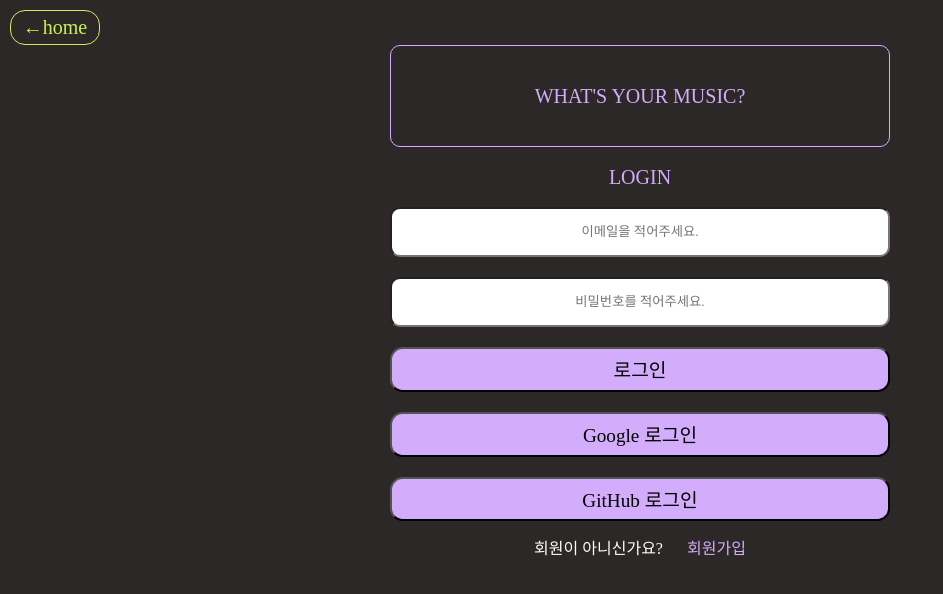
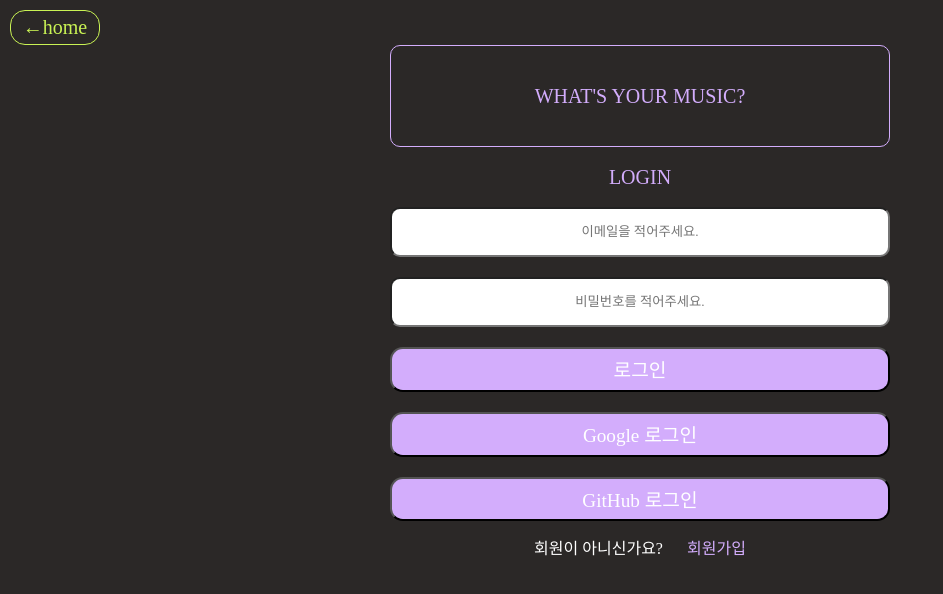
Before and after one commit to team7-newsfeed-project/whats-your-music, a React (Create React App) app: page /log_in in a window 1280 px wide. Shown: the top 594 px of the page, without its empty margins (0-943 px from the left). Built offline with nearby package versions, Linux system fonts and the light colour scheme; no server answers.

Commit message:
[Feat/#79] 마이페이지 내용 수정 부분 버그 발생. 수정완료 안 눌러도 같이 값이 변함

```diff
--- a/src/components/main/ProfileImage.jsx
+++ b/src/components/main/ProfileImage.jsx
@@ -8,33 +8,19 @@ import * as M from "components/styles/MypageStyle";
 import DangerButton from "components/common/DangerButton";
 import { setAccount } from "store/modules/userAccount";
 import { collection, getDocs, query, where } from "firebase/firestore";
+import { setUserInfo } from "database/FirebaseAPI";
+import { setEditValue, setInitValue } from "store/modules/userContents";
+import { useNavigate } from "react-router-dom";
 
 const ProfileImage = () => {
     const dispatch = useDispatch();
     const { email } = useSelector((store) => store.userAccount);
     const selectFile = useSelector((store) => store.userImage.selectFile);
     const thumnailImg = useSelector((store) => store.userImage.thumnailImg);
+    const reduxUser = useSelector((store) => store.userAccount);
     const [isEdit, setEdit] = useState(false);
+    const navigate = useNavigate();
 
-    // useEffect(() => {
-    //     alert(`${email}`);
-    //     const getUserInfo = async (email) => {
-    //         //firebase에서 계정정보를 가져와서 redux에 저장
-    //         const q = query(collection(db, "accounts"), where("email", "==", email));
-    //         const querySnapshot = await getDocs(q);
-    //         let user;
-    //         querySnapshot.forEach((doc) => {
-    //             user = doc.data();
-    //             // user.firebaseId = doc.id;
-    //             console.log(user);
-    //         });
-    //         console.log(user);
-
-    //         // dispatch(setAccount(user));
-    //         //   dispatch(setThumnailImg(downloadURL));
-    //     };
-    //     getUserInfo(email);
-    // }, []);
     // 1. 이미지 선택
     const currEmail = email ? email : null;
     const handleUpload = async () => {
@@ -58,8 +44,8 @@ const ProfileImage = () => {
         // 파이어베이스 해당 콜렉션에 있는 문서 파일 url 가져오기
         const downloadURL = await getDownloadURL(imageRef);
         dispatch(setThumnailImg(downloadURL));
-        console.log(downloadURL);
         dispatch(setAccount({ image: downloadURL }));
+        await setUserInfo(reduxUser, { image: downloadURL }, dispatch);
 
         setEdit(false);
         return downloadURL;
@@ -118,3 +104,41 @@ const ProfileImage = () => {
 };
 
 export default ProfileImage;
+
+// useEffect(() => {
+//     alert(`${email}`);
+//     if (!email) {
+//         alert("로그인 해주세요!");
+//         navigate("/");
+//     }
+//     const getUserInfo = async (email) => {
+//         //firebase에서 계정정보를 가져와서 redux에 저장
+//         const q = query(collection(db, "accounts"), where("email", "==", email));
+//         const querySnapshot = await getDocs(q);
+//         let user;
+//         try {
+//             querySnapshot.forEach((doc) => {
+//                 user = doc.data();
+//                 // user.firebaseId = doc.id;
+//                 const image = user.image;
+//                 const nickname = user.nickname;
+//                 const comment = user.comment;
+//                 console.log(user.nickname, user.comment);
+
+//                 dispatch(setAccount({ image, nickname, comment }));
+//                 dispatch(setThumnailImg(user.image));
+//                 // dispatch(setInitValue({ nickname, comment }));
+//                 dispatch(setEditValue({ nickname, comment }));
+//             });
+//         } catch (error) {
+//             console.log("로그인 해주세요!", error);
+//             alert("로그인 해주세요!");
+//             navigate("/");
+//         }
+//         if (!user || !user.image) {
+//             alert("로그인 해주세요!");
+//             navigate("/");
+//         }
+//     };
+//     getUserInfo(email);
+// }, []);
--- a/src/components/styles/ButtonStyled.jsx
+++ b/src/components/styles/ButtonStyled.jsx
@@ -2,9 +2,9 @@ import styled from "styled-components";
 
 /* 쓸 수 있는 props : bgc, pd, mg, ml, mr, mb, bdc, bradius, color, fsize */
 export const NormalButton = styled.button`
-    background-color: ${(style) => style.bgc || "var(--mainColor)"};
+    background-color: ${(style) => style.$bgc || "var(--mainColor)"};
     padding: ${(style) =>
-        style.pd
+        style.$pd
             ? style.pd
                   .split(", ")
                   .map((value) => `${value}rem`)
@@ -16,8 +16,8 @@ export const NormalButton = styled.button`
    props 입력 형식 : pd={0.4, 1}  pd="0.4, 1" pd="2px" mg={2, 1} mg="2" */
 
     margin: ${(style) =>
-        style.mg
-            ? style.mg
+        style.$mg
+            ? style.$mg
                   .split(", ")
                   .map((value) => `${value}rem`)
                   .join(" ")
@@ -26,14 +26,14 @@ export const NormalButton = styled.button`
   1rem = 16px,2rem = 32px, 0.8rem = 16px 미만의 px등등
   padding: 0.4rem 1rem;
    props 넘겨주는 입력 형식 : pd={0.4, 1}*/
-    margin-top: ${(style) => (style.mt ? `${style.mt}rem`.join(" ") : "0rem")};
-    margin-left: ${(style) => (style.ml ? `${style.ml}rem`.join(" ") : "0rem")};
-    margin-right: ${(style) => (style.mr ? `${style.mr}rem`.join(" ") : "0rem")};
-    margin-bottom: ${(style) => (style.mb ? `${style.mb}rem`.join(" ") : "0rem")};
+    margin-top: ${(style) => (style.$mt ? `${style.$mt}rem`.join(" ") : "0rem")};
+    margin-left: ${(style) => (style.$ml ? `${style.$ml}rem`.join(" ") : "0rem")};
+    margin-right: ${(style) => (style.$mr ? `${style.$mr}rem`.join(" ") : "0rem")};
+    margin-bottom: ${(style) => (style.$mb ? `${style.$mb}rem`.join(" ") : "0rem")};
 
-    border: 1px solid ${(style) => style.bdc || "var(--subColor2)"};
+    border: 1px solid ${(style) => style.$bdc || "var(--subColor2)"};
     border-radius: ${(style) =>
-        style.radius || (style.bradius && style.bradius.includes("rem"))
+        style.radius || (style.$bradius && style.$bradius.includes("rem"))
             ? style.radius
             : style.radius
             ? style.radius + "rem"
@@ -42,12 +42,12 @@ export const NormalButton = styled.button`
     /* 20rem, 10rem, 3rem, 0.4rem 등등 */
 
     color: ${(style) => style.color || "white"};
-    font-size: ${(style) => style.fsize || "1.2rem"};
+    font-size: ${(style) => style.$fsize || "1.2rem"};
 
     cursor: pointer;
     &:hover {
-        background-color: ${(style) => style.hoverbgc || "var(--subColor2)"};
-        color: ${(style) => style.hovercolor || "var(--mainColor)"};
+        background-color: ${(style) => style.$hoverbgc || "var(--subColor2)"};
+        color: ${(style) => style.$hovercolor || "var(--mainColor)"};
     }
 `;
 
--- a/src/pages/LogIn.jsx
+++ b/src/pages/LogIn.jsx
@@ -140,22 +140,22 @@ const LogIn = () => {
                 <Button
                     type="submit"
                     name="로그인"
-                    bgc="var(--subColor1)"
-                    color="black"
-                    bdc="--subColor1"
+                    $bgc="var(--subColor1)"
+                    $color="black"
+                    $bdc="--subColor1"
                 />
                 <Button
                     name="Google 로그인"
-                    bgc="var(--subColor1)"
-                    color="black"
-                    bdc="--subColor1"
+                    $bgc="var(--subColor1)"
+                    $color="black"
+                    $bdc="--subColor1"
                     onClick={(event) => onGoogleLogIn(event)}
                 />
                 <Button
                     name="GitHub 로그인"
-                    bgc="var(--subColor1)"
-                    color="black"
-                    bdc="--subColor1"
+                    $bgc="var(--subColor1)"
+                    $color="black"
+                    $bdc="--subColor1"
                     onClick={(event) => onGitHubLogIn(event)}
                 />
                 <LogInInfo>
--- a/src/store/modules/userAccount.js
+++ b/src/store/modules/userAccount.js
@@ -1,16 +1,9 @@
 const SET_ACCOUNT = "userAccount/SET_ACCOUNT";
-const SET_LOGOUT = "userAccount/SET_LOGOUT";
 
 export const setAccount = (payload) => {
     return {
         type: SET_ACCOUNT,
         payload,
-    };
-};
-
-export const setUserLogout = () => {
-    return {
-        type: SET_LOGOUT,
     };
 };
 
@@ -25,20 +18,10 @@ const initialState = {
 
 const userAccount = (state = initialState, action) => {
     console.log("action.payload=>", action.payload);
+
     switch (action.type) {
         case SET_ACCOUNT:
             return { ...state, ...action.payload };
-
-        case SET_LOGOUT:
-            return {
-                ...state,
-                firebaseId: "",
-                email: "",
-                nickname: "",
-                comment: "",
-                image: "",
-                isLoggedIn: false,
-            };
 
         default:
             return state;
--- a/src/store/modules/userContents.js
+++ b/src/store/modules/userContents.js
@@ -1,8 +1,15 @@
 // duck pattern
 // Action value
 const SET_EDITVALUE = "userContents/SET_EDITVALUE";
+const SET_INITUSERINFO = "SET_INITUSERINFO";
 // Action creator
 export const setEditValue = (editValue) => {
+    return {
+        type: SET_EDITVALUE,
+        payload: editValue,
+    };
+};
+export const setInitValue = (editValue) => {
     return {
         type: SET_EDITVALUE,
         payload: editValue,
@@ -12,16 +19,21 @@ export const setEditValue = (editValue) => {
 const initialState = {
     initUserInfo: { nickname: "", comment: "" },
     editValue: { nickname: "", comment: "" },
-    db: [],
 };
 
 // 리듀서
 const userContents = (state = initialState, action) => {
     switch (action.type) {
+        case SET_INITUSERINFO:
+            const newInfo = action.payload;
+            return {
+                initUserInfo: newInfo,
+            };
         case SET_EDITVALUE:
             return {
                 ...state,
-                editValue: { ...state.editValue, ...action.payload },
+                initUserInfo: action.payload,
+                editValue: action.payload,
             };
         default:
             return state;
--- a/src/store/modules/userRecommend.js
+++ b/src/store/modules/userRecommend.js
@@ -14,7 +14,6 @@ const initialState = [];
 
 // 리듀서
 const example = (state = initialState, action) => {
-    console.log(action.payload);
     switch (action.type) {
         case SET_MYRECOMMEND:
             return [...action.payload];
```
Also changed, not shown: src/components/main/ProfileContents.jsx (+38 -25 lines), src/pages/MyPage.jsx (+54 -16 lines).
